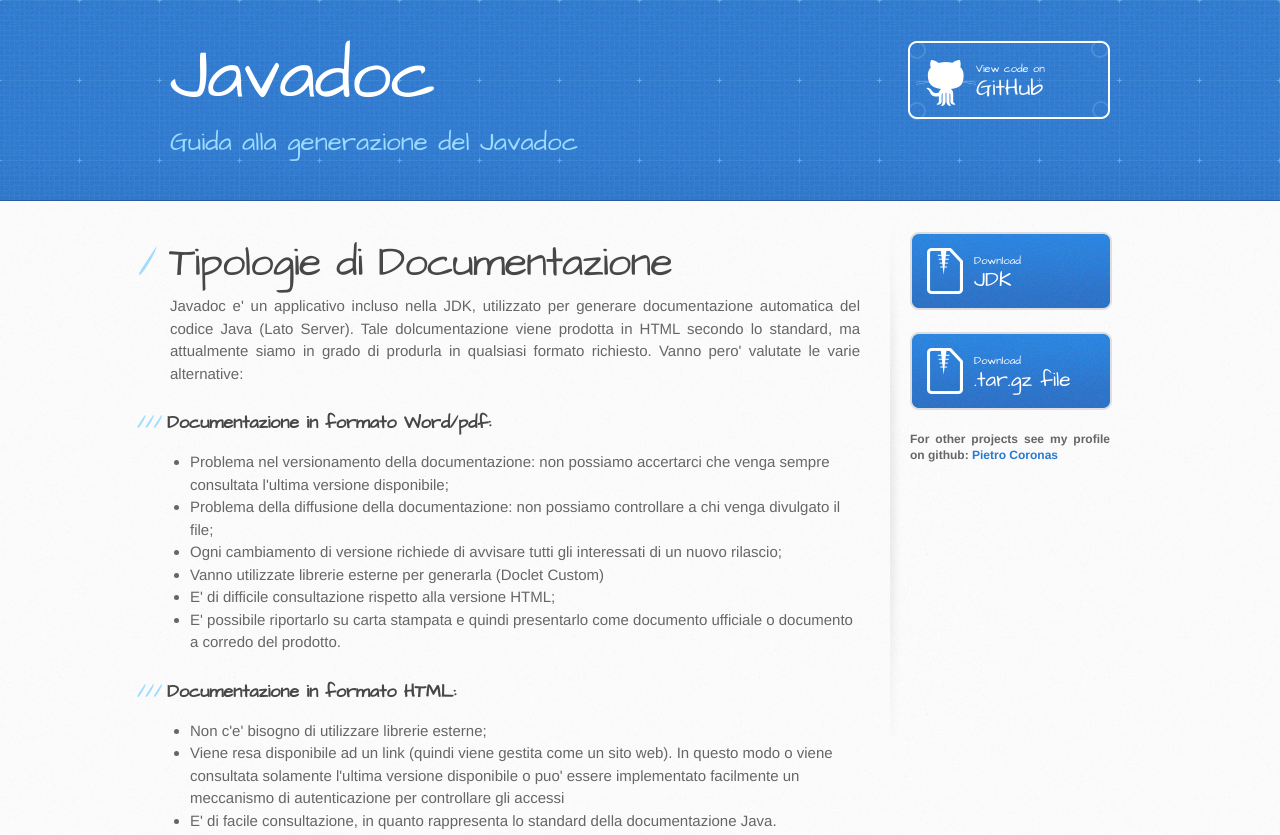
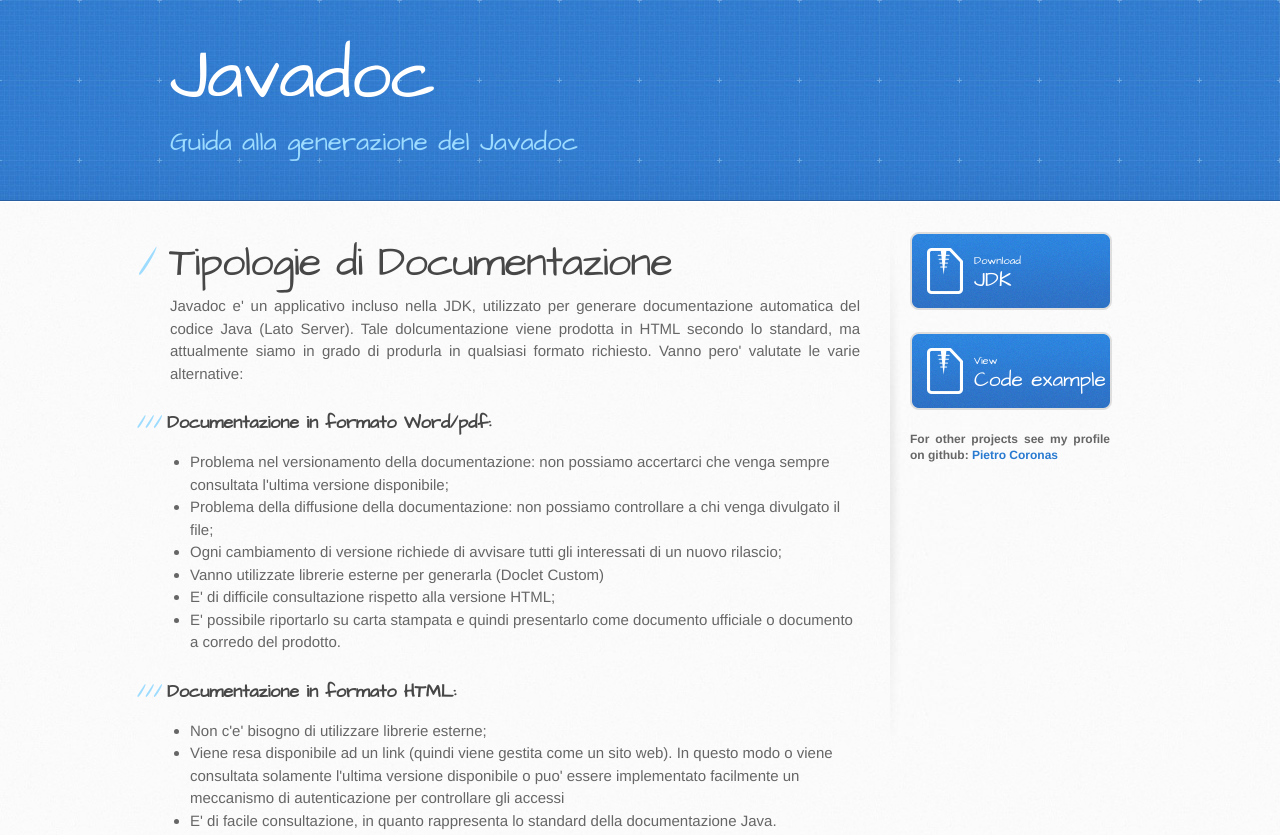
Before and after one commit to PCoronas90/Javadoc, a plain HTML site: page index.html in a window 1280 px wide. Shown: the top 835 px of the page. Drawn offline with Linux system fonts and the light colour scheme.

Commit message:
change link of code
change link of code

```diff
--- a/index.html
+++ b/index.html
@@ -19,7 +19,7 @@
         </a>
         <h2>Guida alla generazione del Javadoc</h2>
 
-          <a href="https://github.com/PCoronas90/Javadoc/blob/master/JavadocExample/src/it/jdocExample/uploadAttach/CaricaAllegato.java" class="button"><small>View code on</small> GitHub</a>
+          <!--<a href="https://github.com/PCoronas90/Javadoc/blob/master/JavadocExample/src/it/jdocExample/uploadAttach/CaricaAllegato.java" class="button"><small>View code on</small> GitHub</a>-->
 
 
       </div>
@@ -120,9 +120,9 @@ Ecco alcuni link che spiegano in dettaglio come create Doclet personalizzate.
               <small>Download</small> JDK
 
             </a>
-            <a href="" class="button">
-              <small>Download</small>
-              .tar.gz file
+            <a href="https://github.com/PCoronas90/Javadoc/blob/master/JavadocExample/src/it/jdocExample/uploadAttach/CaricaAllegato.java" class="button">
+              <small>View</small> Code
+              example
             </a>
 
 
```
